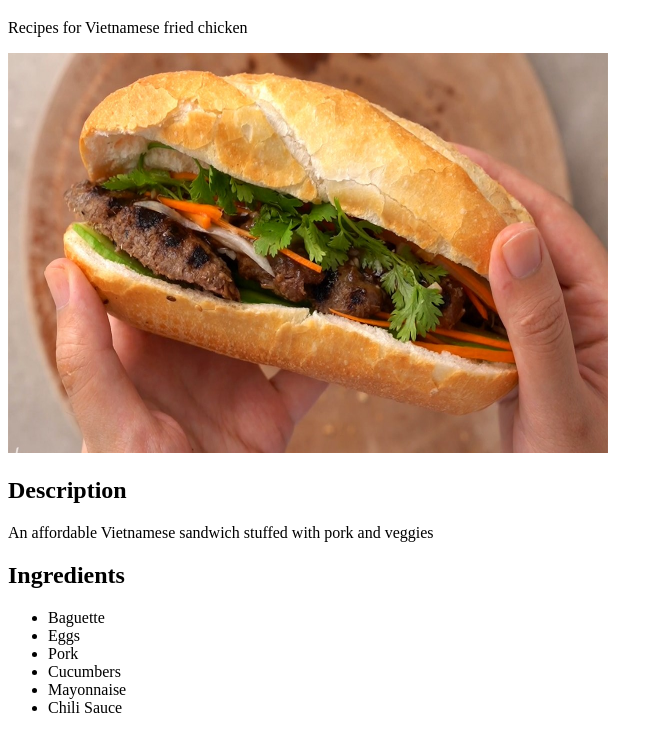
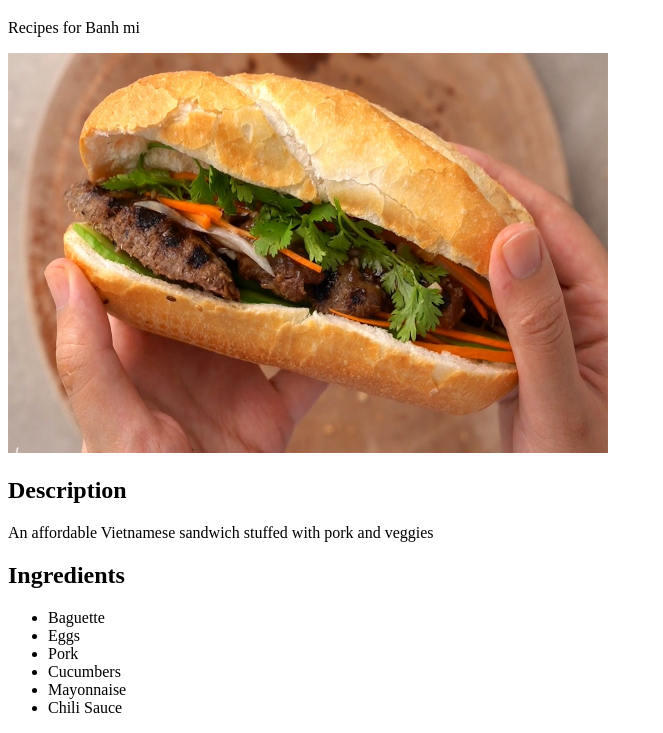
Before and after one commit to Unecap/odin-recipes, a plain HTML site: page recipes/banhmi.html in a window 1280 px wide. Shown: the part 61-794 px from the top of the page, without its empty margins (0-663 px from the left). Drawn offline with Linux system fonts and the light colour scheme.

Commit message:
Fix a description error

```diff
--- a/recipes/banhmi.html
+++ b/recipes/banhmi.html
@@ -9,7 +9,7 @@
 <body>
     <div>
         <h1>Bánh Mì</h1>
-        <p>Recipes for Vietnamese fried chicken</p>
+        <p>Recipes for Banh mi</p>
     </div>
 
     <div><img src="../images/banh-mi.jpg"></div>
```
